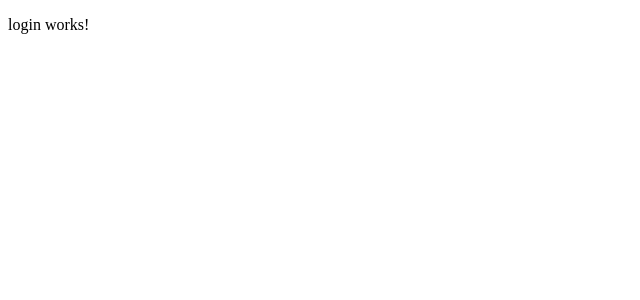
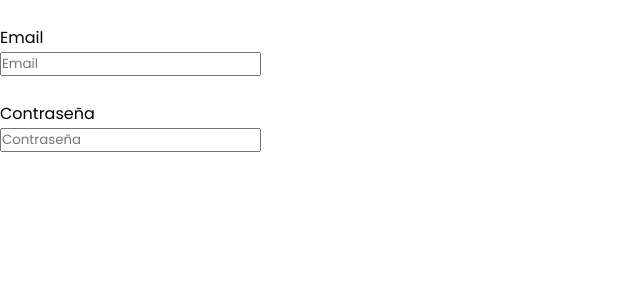
Before and after one commit to luvale/E-Commerce, an Angular app in the folder E-Commerce/: page / in a window 1280 px wide. Shown: the top 300 px of the page, without its empty margins (0-640 px from the left). Built offline with nearby package versions, Linux system fonts and the light colour scheme.

Commit message:
general styles and inputs for login

```diff
--- a/E-Commerce/src/app/views/login/login.component.html
+++ b/E-Commerce/src/app/views/login/login.component.html
@@ -1 +1,10 @@
-<p>login works!</p>
+<br>
+<div>
+  <p>Email</p>
+  <input type="email" placeholder="Email">
+</div>
+<br>
+<div>
+  <p>Contraseña</p>
+  <input type="password" placeholder="Contraseña">
+</div>
--- a/E-Commerce/src/styles.css
+++ b/E-Commerce/src/styles.css
@@ -0,0 +1,12 @@
+@import url('https://fonts.googleapis.com/css2?family=Poppins:wght@400;500;600&display=swap');
+
+:root {
+ --font : 'Poppins', sans-serif;
+}
+
+*{
+  box-sizing: border-box;
+  margin:  0;
+  padding: 0;
+  font-family: 'Poppins', sans-serif;
+}
```
